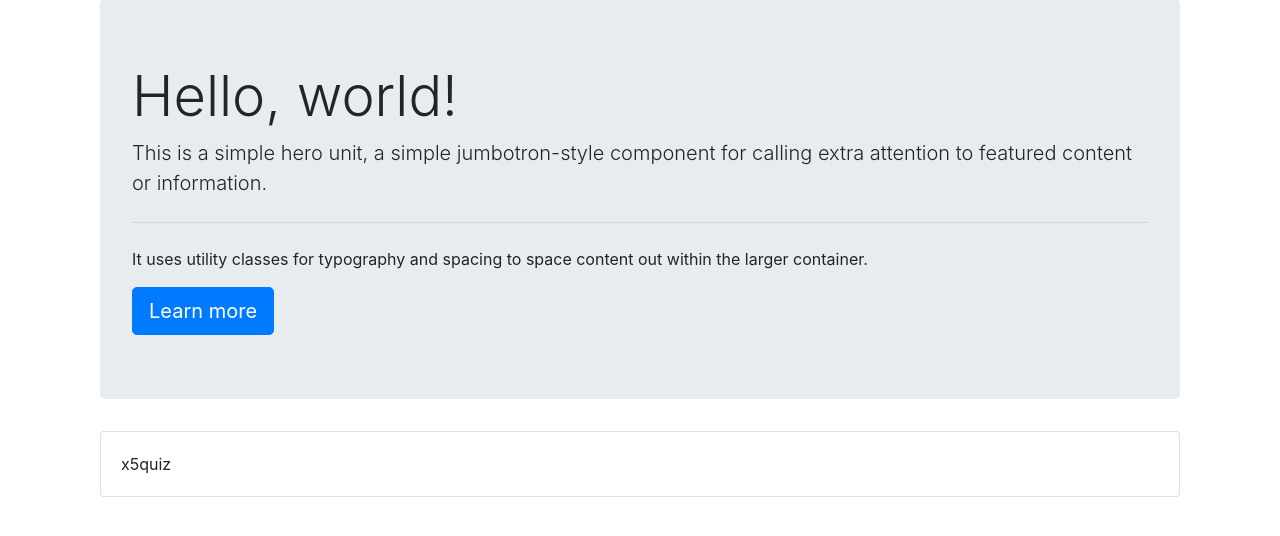
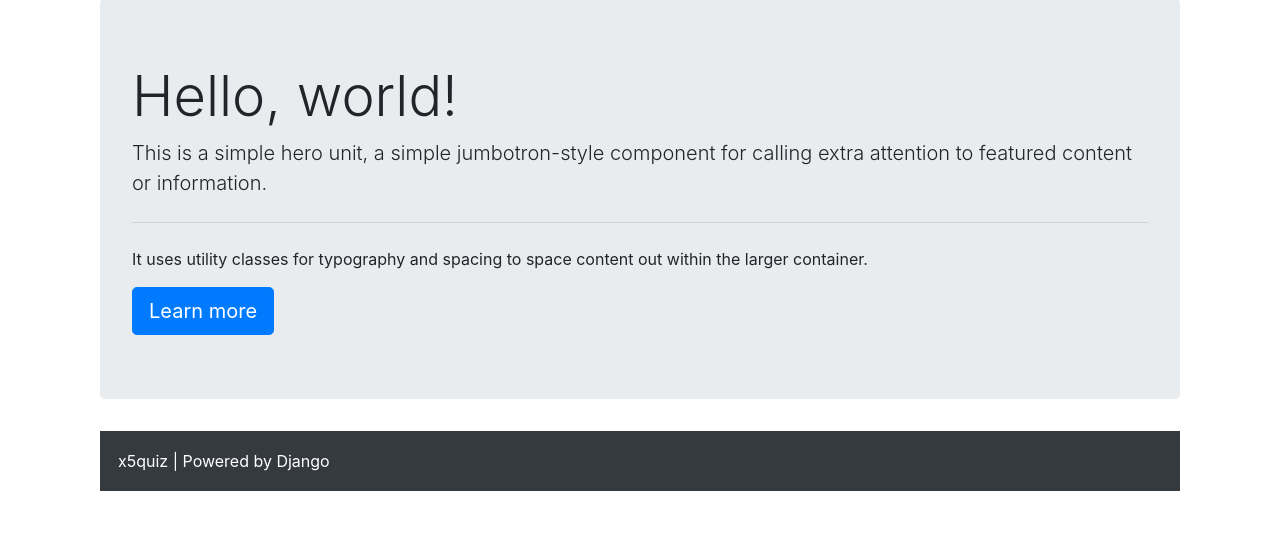
Before and after one commit to gregpr07/x5quiz, a Django app: page / in a window 1280 px wide. Shown: the part 57-593 px from the top of the page. Run offline with Django 3.2, Linux system fonts and the light colour scheme; some libraries are stand-ins or nearby versions.

Commit message:
Added footer.

```diff
--- a/static/css/style.css
+++ b/static/css/style.css
@@ -1,3 +1,13 @@
 * {
 
 }
+
+header {
+
+}
+
+footer {
+    padding: 18px;
+    background: #343A40;
+    color: white;
+}
--- a/templates/components/footer.html
+++ b/templates/components/footer.html
@@ -1,5 +1,5 @@
-<div class="card">
-  <div class="card-body">
-    <p class="card-text">x5quiz</p>
-  </div>
-</div>
+{% load static %}
+
+<footer>
+    x5quiz | Powered by Django
+</footer>
--- a/templates/components/header.html
+++ b/templates/components/header.html
@@ -1,5 +1,6 @@
 {% load static %}
 
+<header>
     <nav class="navbar navbar-expand-md navbar-dark bg-dark">
         <a class="navbar-brand" href="#">
             <img src="{% static "img/logo.png" %}" alt="x5quiz logo" height="20">
@@ -25,3 +26,4 @@
             </ul>
         </div>
     </nav>
+</header>
```
Lines whose indentation alone changed are shown as unchanged.
